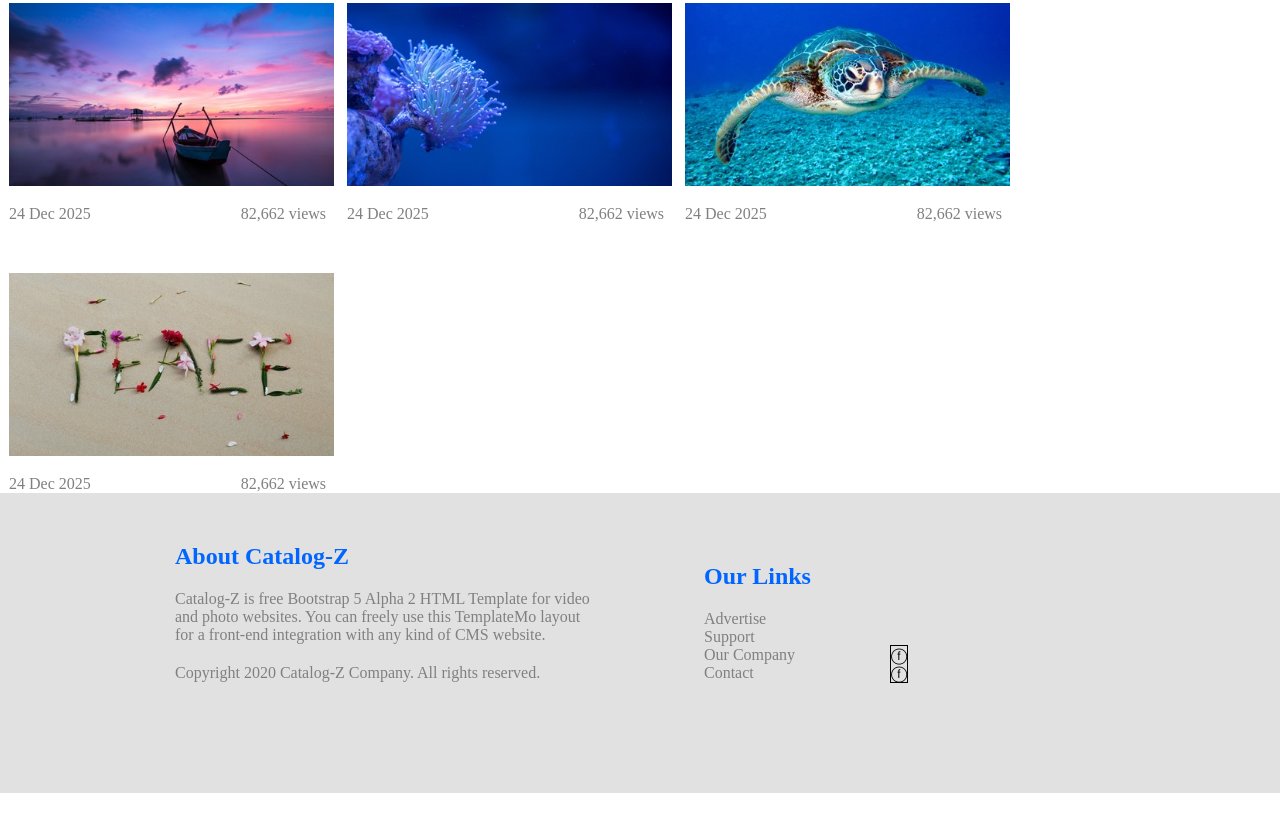
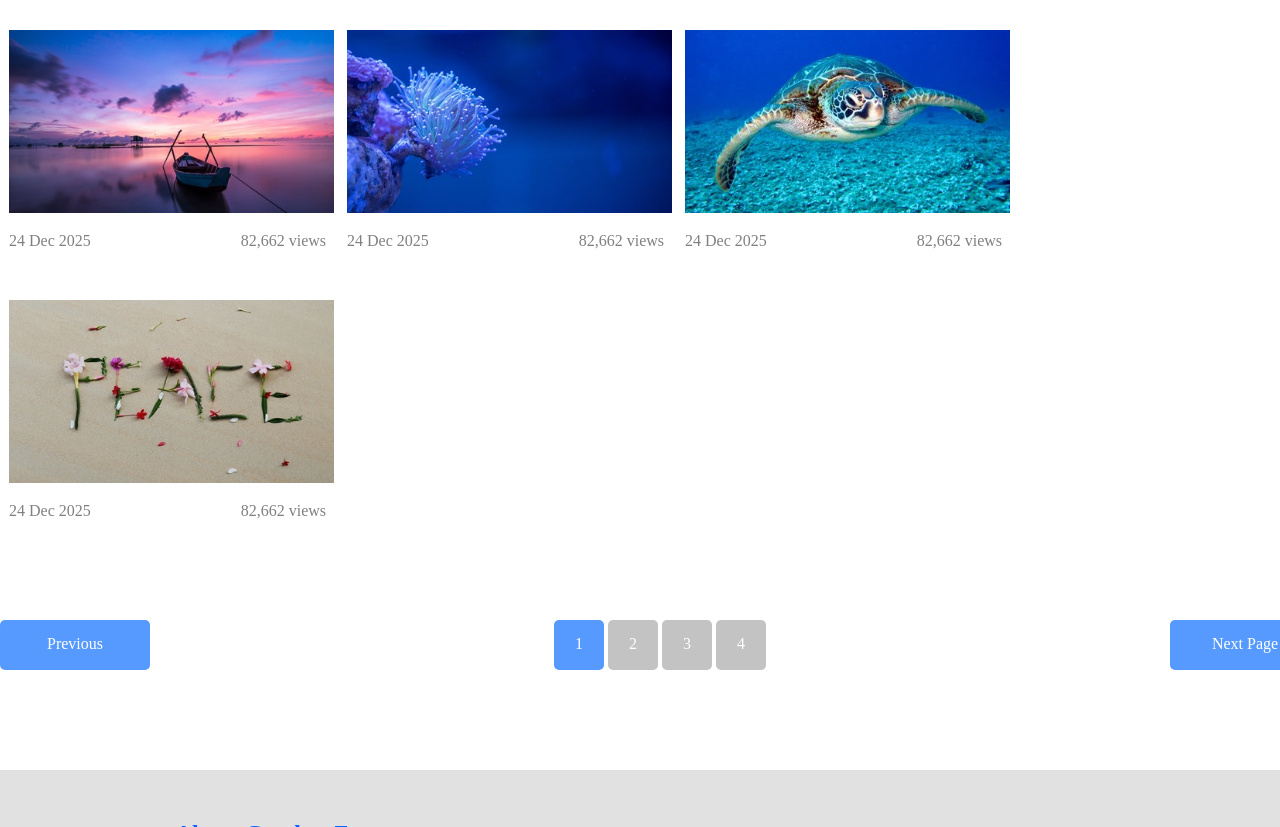
Before and after one commit to GR-USMAN-01/templatemo, a plain HTML site: page index.html in a window 1280 px wide. Shown: the part 1973-2800 px from the top of the page. Before the commit the page ends 2766 px from the top, so only its background shows below. Drawn offline with Linux system fonts and the light colour scheme.

Commit message:
completing the project

```diff
--- a/index.html
+++ b/index.html
@@ -9,7 +9,7 @@
 <body>
 
      <h2 class="inline-block">Catalog-Z</h2>
-     <table class="inline-block table">
+     <table class="inline-block table inline-block-margin-left">
     <tr>
       <th class="table-bc">Photos</th>
       <th class="table-rc">Videos</th>
@@ -114,14 +114,18 @@
       </div>
       </div>
     </div>
+    <div class="pages">
+      <div class="previous">Previous</div>
+      <div class="page-1 page">1</div>
+      <div class="page-2 page">2</div>
+      <div class="page-3 page">3</div>
+      <div class="page-4 page">4</div>
+      <div class="next-page">Next Page</div>
+    </div>
     <div class="footer">
       <div class="footer-content">
       <div class="About-Catalog-Z">
         <h2 class="color">About Catalog-Z</h2>
-        <!-- <p class="color">Catalog-Z is free</p> <p class="color-blue"> Bootstrap 5</p>
-         <p class="color">Alpha 2 HTML Template for video <br>
-           and photo websites. You can freely use this TemplateMo layout <br>
-           for a front-end integration with any kind of CMS website.</p> -->
            <p class="color">Catalog-Z is free Bootstrap 5 Alpha 2 HTML Template for video <br>
             and photo websites. You can freely use this TemplateMo layout <br>
             for a front-end integration with any kind of CMS website.</p>
@@ -132,10 +136,11 @@
         <p class="color">Advertise<br>Support<br>Our Company<br>Contact</p>
       </div>
       <div class="link">
-        <div class="facebook-link links">ⓕ</div>
-        <div class="instagram-link links">ⓕ</div>
-        <div class="git-hub-link links"></div>
+        <span class="facebook-link links"><a href=""><img src="./images/Facebook.png" alt=""></a></span>
+        <span class="instagram-link links"><a href="https://www.instagram.com/usman_gr_01/"><img src="./images/instagram.png" alt=""></a></span>
+        <span class="git-hub-link links"><a href="https://github.com/GR-USMAN-01"><img src="./images/GitHub-Mark-ea2971cee799.png" alt=""></a></span>
       </div>
+      <h3 class="color-margin-left">Designed by GR-USMAN-01</h3>
       </div>
     </div>
 </body>
--- a/styles/index.css
+++ b/styles/index.css
@@ -14,7 +14,7 @@ th{
 th:hover{
   color: rgb(0, 102, 255);
 }
-.table-bc:hover{
+.table-bc{
     border-bottom: 2px solid rgb(48, 227, 240);
     margin-bottom: 15px;
 }
@@ -29,6 +29,9 @@ th:hover{
 .table-pc:hover{
     border-bottom: 2px solid rgb(179, 8, 179);
     margin-bottom: 15px;
+}
+.inline-block-margin-left{
+  margin-left: 1000px;
 }
 .search-bar{
   text-align: center;
@@ -89,7 +92,7 @@ p.color{
   margin-top: 20px;
 }
  .margin-top{
-  margin-top: 60px;
+  margin-top: 80px;
  }
  .Our-Links{
    display: inline-block;
@@ -97,9 +100,61 @@ p.color{
  }
  .link{
   display: inline-block;
-   margin-left: 75px;
-   border: 1px solid black;
+   margin-left: 25px;
+   background-color: white;
+   margin-top: 10px;
  }
- .footer-cotent{
-    border: 1px solid black;
+ a>img{
+  width: 25px;
+  display: inline-block;
  }
+ .pages{
+  width: 1350px;
+  background-color: white ;
+  height: 250px;
+}
+.page{
+  width: 50px;
+  background-color: rgba(193, 193, 193, 0.957);
+  color: white;
+  display: inline-block;
+  text-align: center;
+  border-radius: 5px;
+  height: 35px;
+  padding-top: 15px;
+  margin-top: 100px;
+}
+.previous{
+  display: inline-block;
+  width: 150px;
+  background-color: rgb(86, 154, 255);
+  color: white;
+  text-align: center;
+  border-radius: 5px;
+  height: 35px;
+  padding-top: 15px;
+  margin-right: 400px;
+}
+.next-page{
+  display: inline-block;
+  width: 150px;
+  background-color: rgb(86, 154, 255);
+  color: white;
+  text-align: center;
+  border-radius: 5px;
+  height: 35px;
+  padding-top: 15px;
+  margin-left: 400px;
+}
+.page-1{
+  background-color: rgb(86, 154, 255);
+}
+.page-2:hover,.page-3:hover,.page-4:hover{
+  background-color: rgb(86, 154, 255);
+}
+.color-margin-left{
+  margin-left: 500px;
+  margin-top: 50px;
+  color: orangered;
+
+}
```
Also changed, not shown: images/Facebook.png (added), images/GitHub-Mark-ea2971cee799.png (added), images/instagram.png (added).
